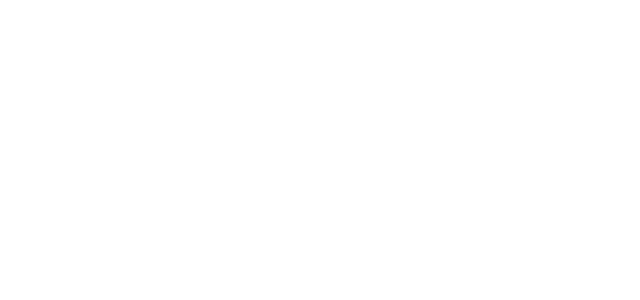
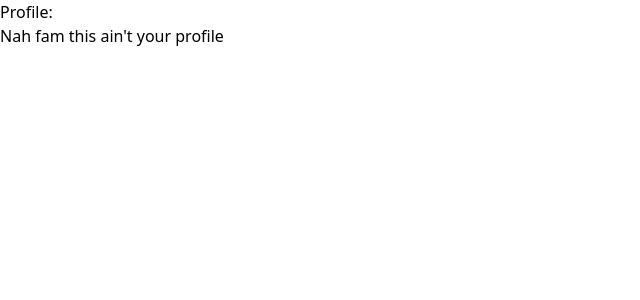
Before and after one commit to DharshanPalani/touchGrass_frontend, a React (Vite) app: page /profile/1 in a window 1280 px wide. Before the commit this address had no page. Shown: the top 300 px of the page, without its empty margins (0-640 px from the left). Built offline with nearby package versions, Linux system fonts and the light colour scheme; no server answers.

Commit message:
Added user search func with the backend api and also made it show edit option
Rough rn but should make it usable later

```diff
--- a/src/App.tsx
+++ b/src/App.tsx
@@ -3,6 +3,7 @@ import { Routes, Route } from "react-router-dom";
 import Home from "./pages/Home";
 import Login from "./pages/Auth/Login";
 import Register from "./pages/Auth/Register";
+import Profile from "./profile/Profile";
 
 function App() {
   return (
@@ -10,6 +11,7 @@ function App() {
       <Route path="/" element={<Home />} />
       <Route path="/login" element={<Login />} />
       <Route path="/register" element={<Register />} />
+      <Route path="/profile/:username" element={<Profile />} />
     </Routes>
   );
 }
--- /dev/null
+++ b/src/profile/Profile.tsx
@@ -0,0 +1,32 @@
+import { useEffect, useState } from "react";
+import { api } from "../utils/api";
+import { useParams } from "react-router-dom";
+
+type UserData = {
+  username: string;
+  canEdit: boolean;
+};
+
+function Profile() {
+  const { username } = useParams();
+  const [profileData, setProfileData] = useState<UserData | null>(null);
+
+  useEffect(() => {
+    api.get(`/user/${username}`, { withCredentials: true }).then((res: any) => {
+      setProfileData(res.data);
+    });
+  }, [username]);
+
+  return (
+    <div>
+      Profile: {profileData?.username}{" "}
+      {profileData?.canEdit ? (
+        <button>Edit</button>
+      ) : (
+        <p>Nah fam this ain't your profile</p>
+      )}
+    </div>
+  );
+}
+
+export default Profile;
```
